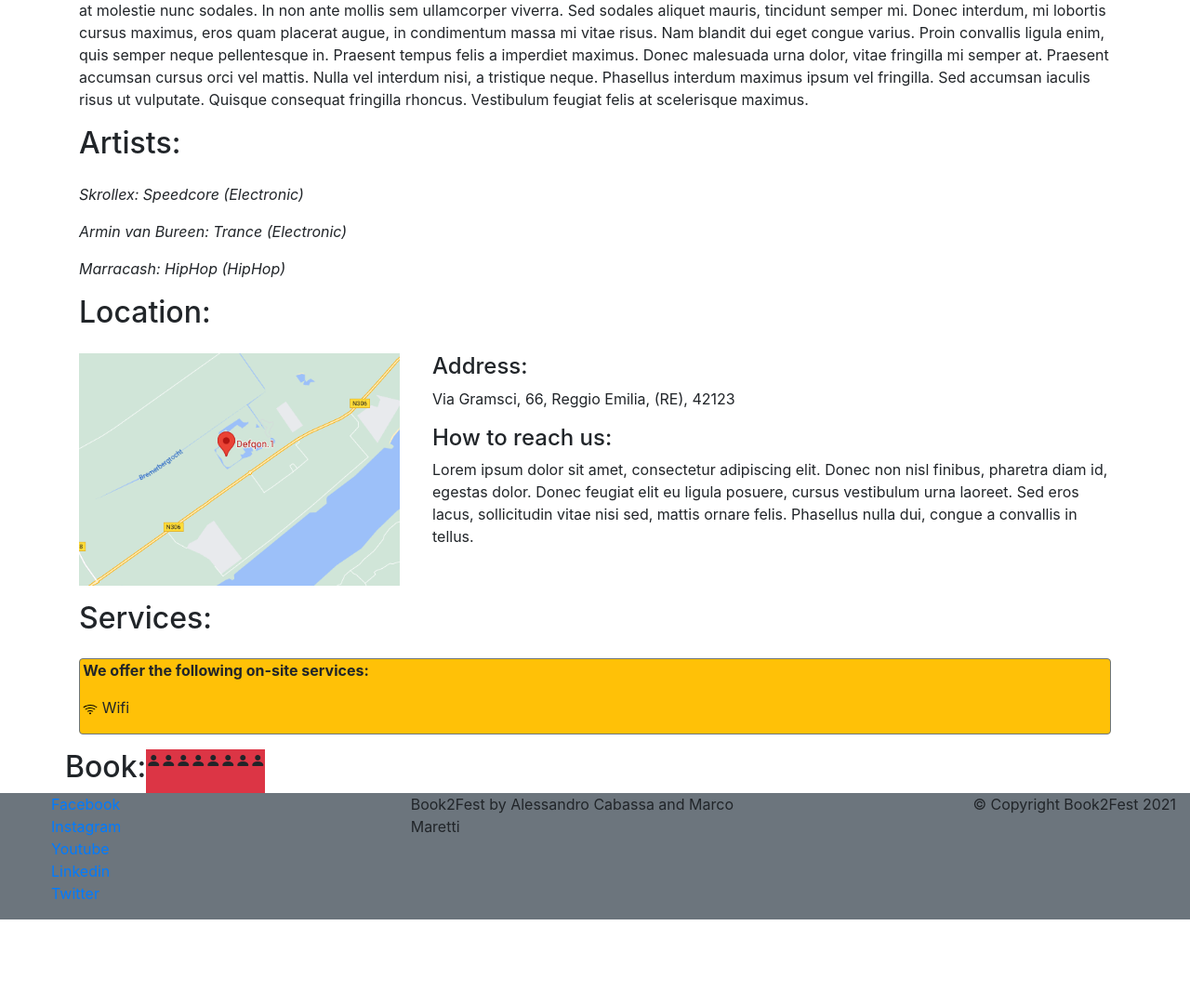
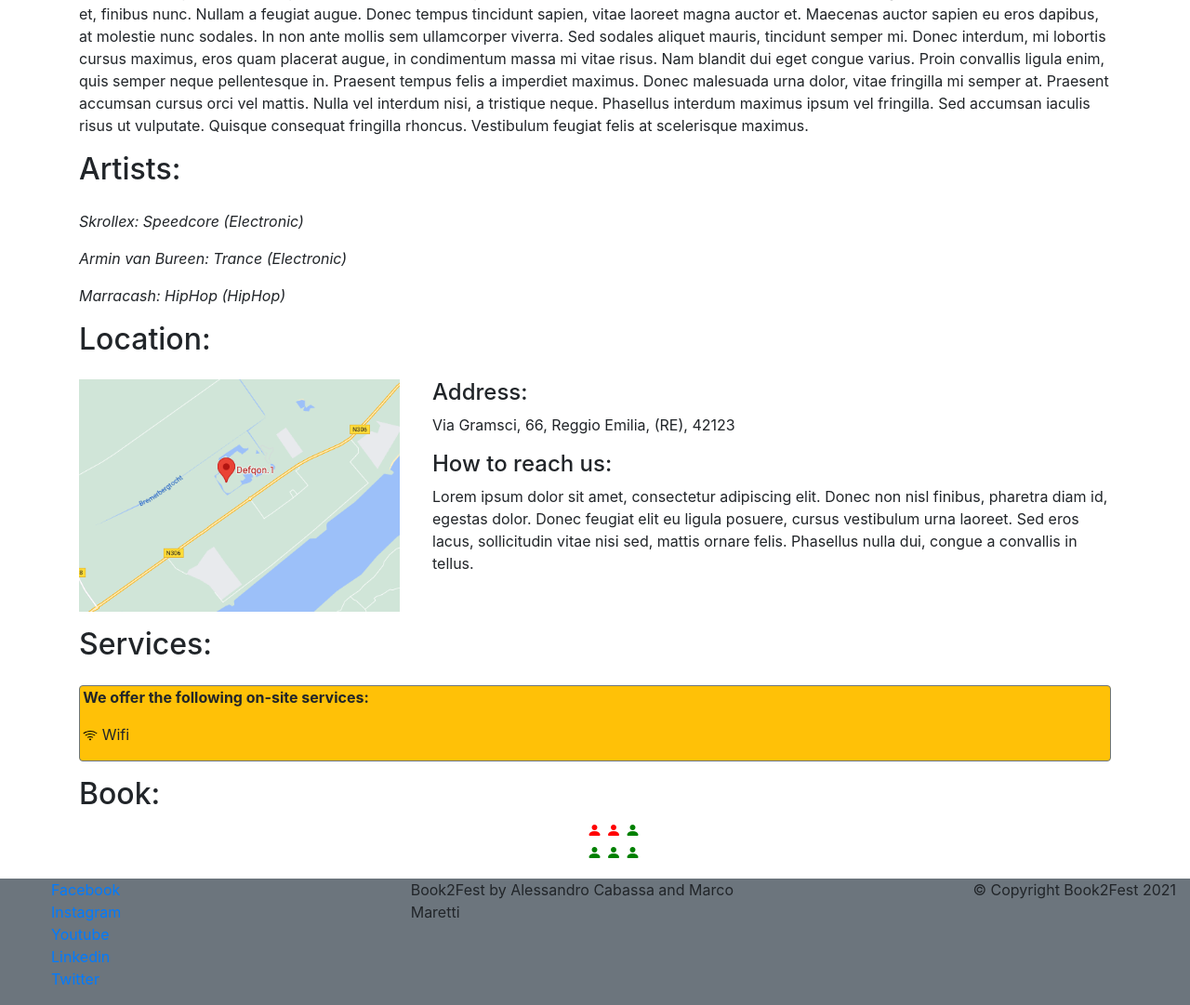
Before and after one commit to Marcolino99/exam_project, a Django app: page /book2fest/event/1/detail in a window 1280 px wide. Shown: the part 1082-2163 px from the top of the page at 93% size. Before the commit the page ends 2071 px from the top, so only its background shows below. Run offline with Django 3.2, Linux system fonts and the light colour scheme; data comes from the database, SQL or seed files in the repository; both versions use the stored data as it was after the commit; data that the repository does not hold is empty; some libraries are stand-ins or nearby versions.

Commit message:
Aggiunte funzioni in view e form, modificato il layout. TODO: finire footer e finire il JS

```diff
--- a/book2fest/forms.py
+++ b/book2fest/forms.py
@@ -102,19 +102,24 @@ class SeatForm(forms.ModelForm):
 
 
 class TicketForm(forms.ModelForm):
-
     helper = FormHelper()
     helper.form_id = 'ticket-form'
     helper.form_class = 'form-inline'
     helper.form_method = 'POST'
     helper.layout = Layout(
         Div(
-            Field('seat', title="Seat", css_class="ml-2 mr-3"),
+            Field('seat', title="Seat", css_class="ml-2 mr-3 seat"),
             Field('delivery', title="Delivery", css_class="ml-2 mr-3"),
             Submit('submit', 'Book', css_class='bg-success'),
             css_class="d-flex justify-content-left "
         )
     )
+
+    def __init__(self, *args, **kwargs):
+        eventid = kwargs.pop('request')
+        super(TicketForm, self).__init__(*args, **kwargs)
+        self.fields['seat'].queryset = Seat.objects.filter(event_id=eventid).filter(available=True).order_by('row','number')
+        #self.fields['seat'].disabled = True
 
     class Meta:
         model = Ticket
--- a/book2fest/models.py
+++ b/book2fest/models.py
@@ -142,7 +142,7 @@ class Seat(models.Model):   #TODO: i seats servono per tutti gli eventi?
     seat_type = models.ForeignKey(SeatType, related_name='seat_type', on_delete=models.CASCADE)
 
     def __str__(self):
-        return f'{self.seat_type.name} #{self.number} on row {self.row}'
+        return f'{self.event}: {self.seat_type.name} #{self.number} on row {self.row}'
 
     @property
     def is_available(self): #TODO: ???
--- a/book2fest/templates/book2fest/event.html
+++ b/book2fest/templates/book2fest/event.html
@@ -2,7 +2,11 @@
 {% load crispy_forms_filters %}
 {% load crispy_forms_tags %}
 {% block title %}{{ object.event_name }}{% endblock %}
+{% block head %}
+    <script>
 
+    </script>
+{% endblock %}
 {% block content %}
     {% include 'navbar.html' %}
     <br><br><br>
@@ -24,10 +28,10 @@
                     </i>
                 </h5>
                 <p>{{ object.brief_description }}</p>
-                <p>{{  object.max_capacity|subtract:object.seat_event.count }} tickets available, book yours now:</p>  <!--TODO: aiuto -->
-                <p>{{ object.seat_event.seat_type.price }}</p>
-
+                <div class="mt-5">
+                    <p>{{  object.max_capacity|subtract:occupied_seats.count }} tickets available, book yours now:</p>
                     {% crispy form %}
+                </div>
             </div>
             <div class="col-lg-6">
                 <div id="eventPictures" class="carousel slide carousel-fade w-100" data-ride="carousel">
@@ -66,7 +70,7 @@
                 </p>
             {% endfor %}
         </div>
-        <div class="">
+        <div>
             <h2 class="mb-4">Location:</h2>
             <div class="row">
                 <div class="col-xl-4">
@@ -95,25 +99,28 @@
             </div>
         </div>
         <div class="row mt-3">
+            <div class="col-12">
                 <h2>Book:</h2>
-            <table>
-                <!-- TODO: le righe ok, fai le colonne -->
-                {% for seat in righe %} <!-- probabilmente serve un altro for per ogni riga prodotta dal group-by -->
-                    <tr>
+                <div class="text-center">
+                    <ol class="sitpicker">
+                        {% for r in righe %}
+                            <li><ol>
+                                {% for seat in r %}
+                                    <li style="display:inline;">
                                         {% if seat.available %}
-                        <i class="bi bi-person-fill bg-success" onclick="setInputSeat({{ seat }})"></i>
+                                            <i class="bi bi-person-fill sitgreen" onclick="setInputSeat({{ seat.seat_type }}, {{ seat.row }}, {{ seat.number }})" title="Book now"></i>
                                         {% else %}
-                        <i class="bi bi-person-fill bg-danger" onclick="setInputSeat({{ seat }})"></i>
+                                            <i class="bi bi-person-fill sitred" title="Booked"></i>
                                         {% endif %}
-                    </tr>
+                                    </li>
                                 {% endfor %}
-            </table>
-
+                            </ol></li>
+                        {% endfor %}
+                    </ol>
                 </div>
             </div>
-
-
-
+        </div>
+    </div>
 
 {% endblock %}
 
@@ -123,9 +130,15 @@
         var tooltipList = tooltipTriggerList.map(function (tooltipTriggerEl) {
             return new bootstrap.Tooltip(tooltipTriggerEl)
         })
+        function setInputSeat(type, row, number){
+            var x = document.getElementById("id_seat").getElementsByTagName("option");
+            alert(x)
+            var name = "{{ object }}: "+type+" #"+number+" on row "+row;
+            alert(name);
 
-        function setInputSeat(seat){
-            document.getElementById("form-id").value = 'seat #'+seat.column+' on row #'+seat.row;
+
+            document.getElementById("id_seat").value = 1;
         }
+
     </script>
 {% endblock %}
--- a/book2fest/views.py
+++ b/book2fest/views.py
@@ -10,7 +10,7 @@ from django.views.generic.edit import FormMixin
 from book2fest.forms import OrganizerProfileForm, UserProfileForm, ArtistForm, EventProfileForm, form_validation_error, \
     SeatForm, TicketForm
 from book2fest.mixin import OrganizerRequiredMixin, UserRequiredMixin
-from book2fest.models import Artist, UserProfile, OrganizerProfile, EventProfile, Seat, SeatType
+from book2fest.models import Artist, UserProfile, OrganizerProfile, EventProfile, Seat, SeatType, Ticket
 
 _logger = logging.getLogger(__name__)
 
@@ -161,19 +161,35 @@ class EventCreate(LoginRequiredMixin, OrganizerRequiredMixin, CreateView):
         return super(EventCreate, self).handle_no_permission()
 
 
-
-
 class EventDetail(FormMixin, DetailView):
     model = EventProfile
     form_class = TicketForm
     template_name = 'book2fest/event.html'
     success_url = '/home'
 
+    def get_form_kwargs(self):
+        s = str(self.request)
+        req = s[s[:s.rfind('/')].rfind('/')+1:s.rfind('/')]
+        kwargs = super(EventDetail, self).get_form_kwargs()
+        kwargs['request'] =req
+        return kwargs
+
     def get_context_data(self, **kwargs):
         context = super(EventDetail, self).get_context_data(**kwargs)
-        occupied_seats = Seat.objects.filter(available=True)  # o EventProfile.event_seats.available=True???
-        righe = (Seat.objects.values('row').order_by('number'))
-        context.update({'righe': righe})
+        occupied_seats = Seat.objects.filter(event=self.object).filter(available=False)
+        righe = (Seat.objects.filter(event=self.object).values('name','number','price','row','available','seat_type').order_by('row','number'))
+
+        d = {}
+        for x in righe:
+            if x['row'] in d.keys():
+                d[x['row']].append(x)
+            else:
+                d[x['row']] = [x]
+        l = []
+        for x in d:
+            l.append(d[x])
+
+        context.update({'righe': l})
         context.update({'occupied_seats': occupied_seats})
         return context
 
--- a/static/css/main.css
+++ b/static/css/main.css
@@ -33,3 +33,18 @@
   padding-right: 1rem;
   padding-bottom: 1rem;
 }
+
+.sitpicker{
+  list-style-type: none!important;
+  padding-inline-start: 0;
+}
+
+.sitred{
+  color:red;
+  cursor: pointer;
+}
+
+.sitgreen{
+  color:green;
+  cursor: pointer;
+}
```
Also changed, not shown: db.sqlite3. Lines whose indentation alone changed are shown as unchanged.
